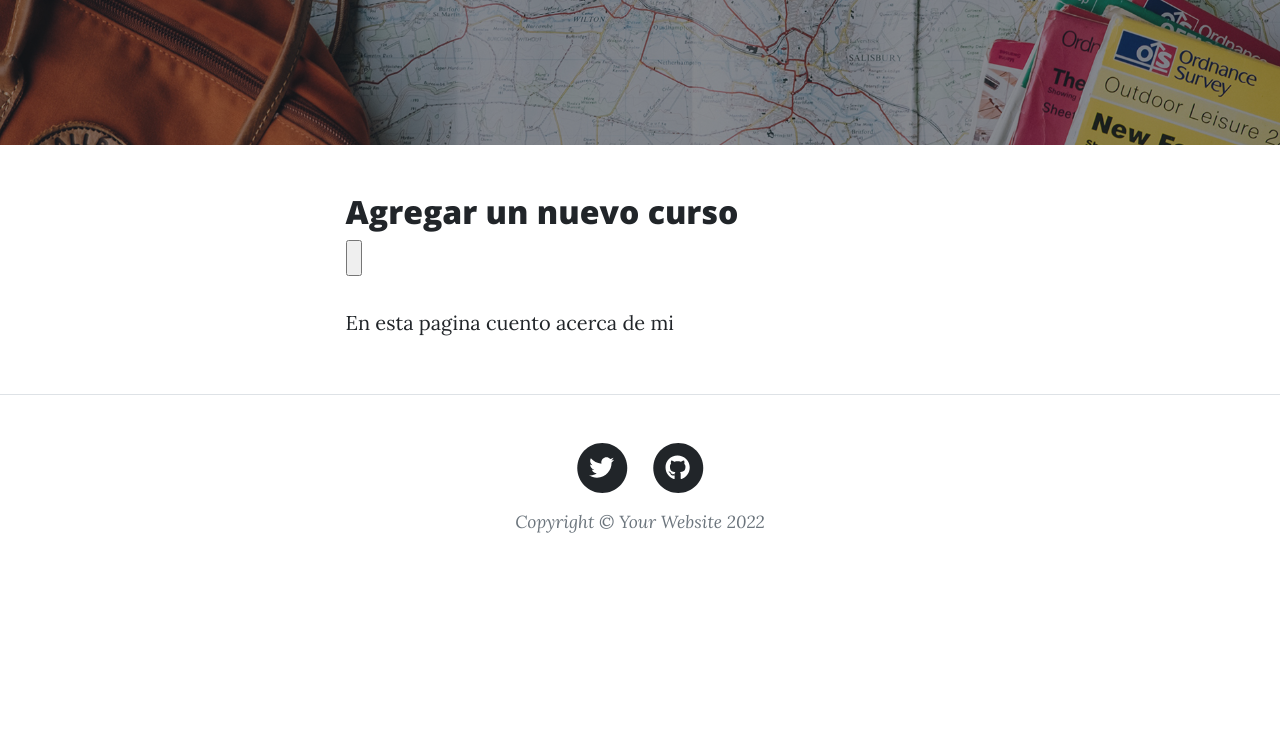
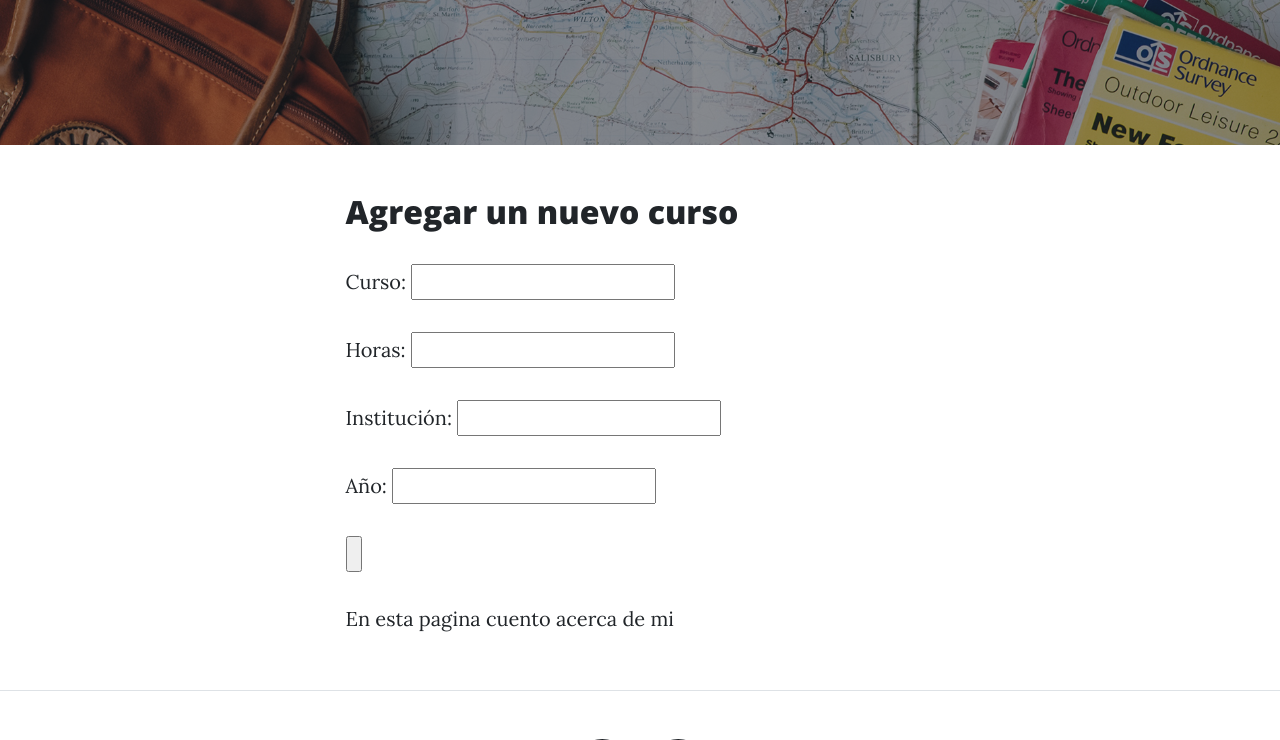
Before and after one commit to data-datum/django-3, a Django app: template web/blog/templates/blog/agregar_curso.html in a window 1280 px wide. Shown: the part 483-1223 px from the top of the page. Before the commit the page ends 1016 px from the top, so only its background shows below. Run offline with Django 4.2, Linux system fonts and the light colour scheme; the template is opened without the code that fills it, so the values that code supplies are empty; some libraries are stand-ins or nearby versions.

Commit message:
formulario url corregido

```diff
--- a/web/blog/models.py
+++ b/web/blog/models.py
@@ -7,3 +7,9 @@ class cursos_dictados(models.Model):
     horas = models.PositiveIntegerField("Horas")
     institucion = models.CharField("Institucion", max_length=200)
     anio = models.DateTimeField("Año", max_length=4)
+
+class workshops(models.Model):
+    workshop = models.CharField("Nombre", max_length=200)
+    horas = models.PositiveIntegerField("Horas")
+    congreso = models.CharField("Congreso", max_length=200)
+    anio = models.DateTimeField("Año", max_length=4)
--- a/web/blog/templates/blog/agregar_curso.html
+++ b/web/blog/templates/blog/agregar_curso.html
@@ -7,7 +7,7 @@
         <meta name="viewport" content="width=device-width, initial-scale=1, shrink-to-fit=no" />
         <meta name="description" content="" />
         <meta name="author" content="" />
-        <title>Clean Blog - Start Bootstrap Theme</title>
+        <title>Agregar curso</title>
         <link rel="icon" type="image/x-icon" href="{% static 'assets/favicon.ico' %}" />
         <!-- Font Awesome icons (free version)-->
         <script src="https://use.fontawesome.com/releases/v6.1.0/js/all.js" crossorigin="anonymous"></script>
@@ -58,6 +58,15 @@
                         <h2>Agregar un nuevo curso</h2>
                         <form action="" method="post">
                             {% csrf_token %}
+
+                            <p>Curso: <input type="text" name="curso" id=""></p>
+
+                            <p>Horas: <input type="number" name="horas" id=""></p>
+
+                            <p>Institución: <input type="text" name="institucion" id=""></p>
+
+                            <p>Año: <input type="datetime" name="anio" id=""></p>
+
                             <input type="submit" value="">
                         </form>
                         <p>En esta pagina cuento acerca de mi</p>
--- a/web/blog/templates/blog/index.html
+++ b/web/blog/templates/blog/index.html
@@ -43,8 +43,8 @@
                 <div class="row gx-4 gx-lg-5 justify-content-center">
                     <div class="col-md-10 col-lg-8 col-xl-7">
                         <div class="site-heading">
-                            <h1>Clean Blog</h1>
-                            <span class="subheading">A Blog Theme by Start Bootstrap</span>
+                            <h1>Blog Personal</h1>
+                            <span class="subheading">En este sitio comparto información sobre ciencia de datos y aprendizaje automático</span>
                         </div>
                     </div>
                 </div>
--- a/web/blog/urls.py
+++ b/web/blog/urls.py
@@ -8,7 +8,7 @@ urlpatterns = [
     #path('', inicio),
     path('', index, name="index"),
     path('cursos/', cursos, name="cursos"),
-    path('agregar_curso', agregar_curso, name="agregar_curso"),
+    path('agregar_curso/', agregar_curso, name="agregar_curso"),
     path('cv/', cv, name="cv"),
     path('acerca/', acerca, name="acerca"),
     path('post/', post, name="post"),
--- a/web/blog/views.py
+++ b/web/blog/views.py
@@ -3,7 +3,7 @@ from django.http import HttpResponse
 
 from django.db.models import Q
 
-from .models import cursos_dictados
+from .models import *
 # Create your views here.
 
 
```
